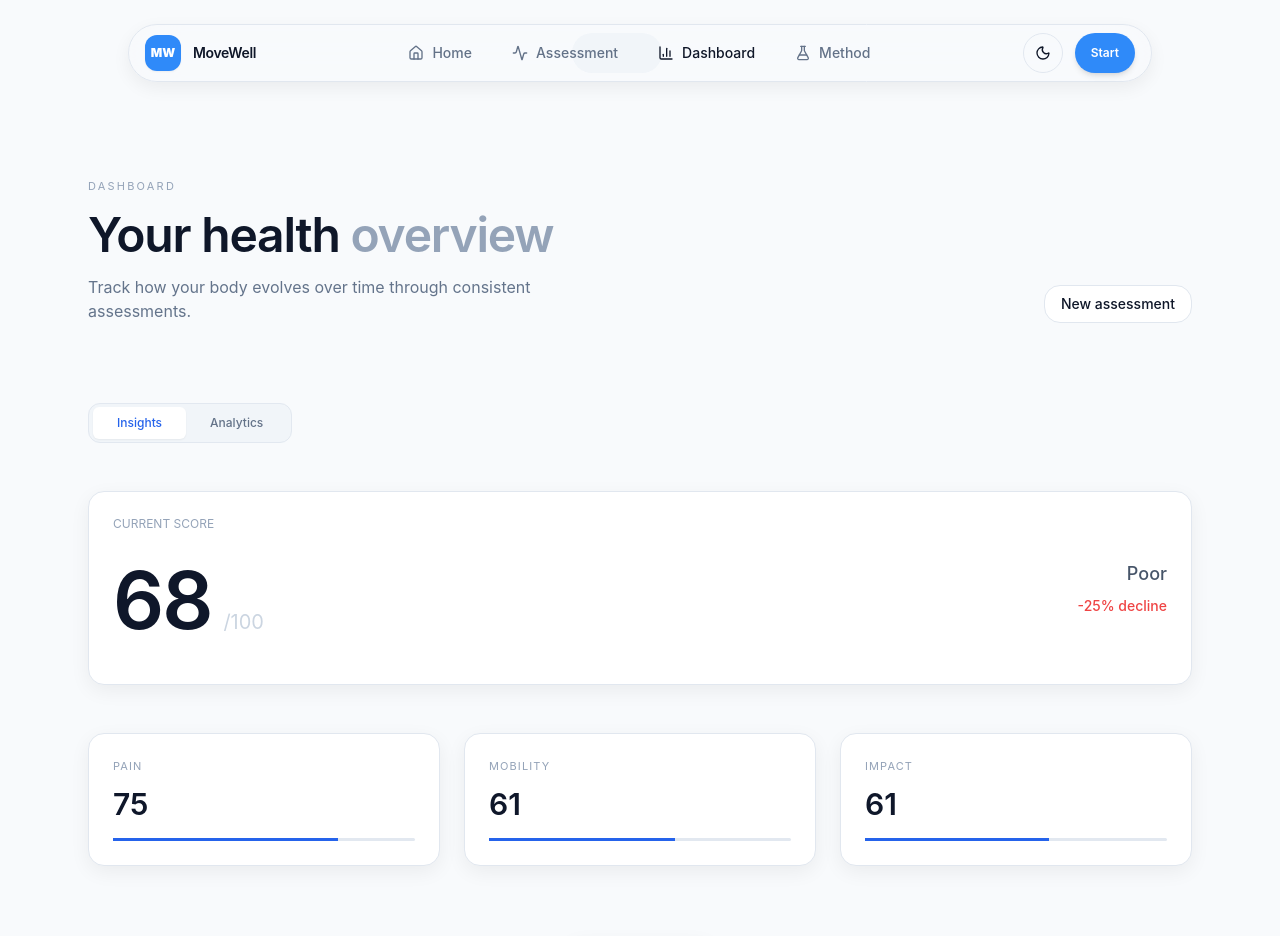
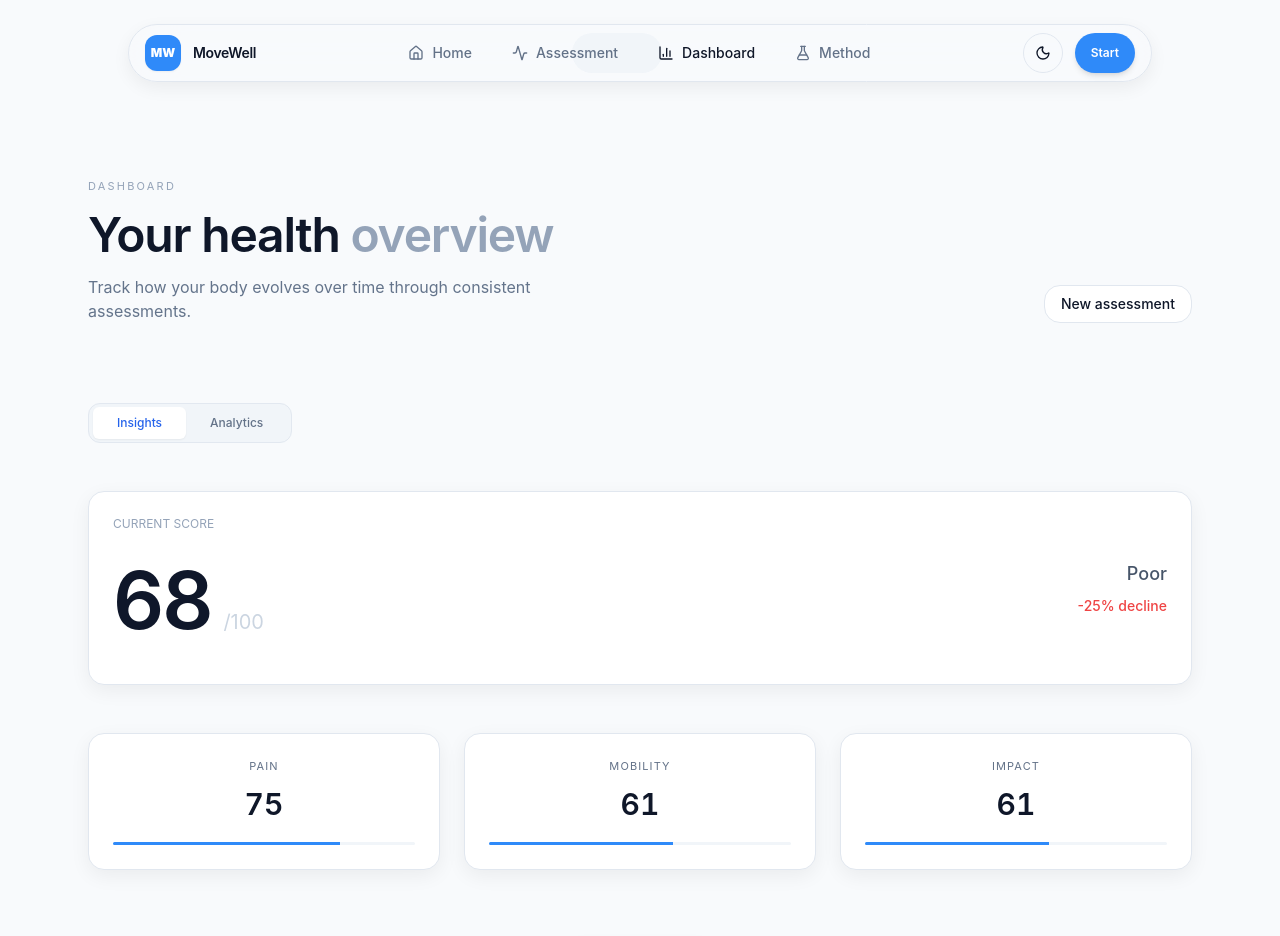
Before and after one commit to ary0912/movewell, a React (Vite) app: page /dashboard in a window 1280 px wide. Shown: the top 936 px of the page. Built offline with nearby package versions, Linux system fonts and the light colour scheme.

Commit message:
feat(data-ux): add InsightCard and KpiStrip; integrate into Results and Dashboard

```diff
--- a/src/components/ui/InsightCard.tsx
+++ b/src/components/ui/InsightCard.tsx
@@ -1,22 +1,25 @@
+import React from 'react'
 import { Card } from './Card'
 import { Button } from './Button'
 import { cn } from '@/lib/utils'
 
-interface InsightCardProps {
-  title: string
-  body: string
+interface InsightCardProps extends React.HTMLAttributes<HTMLDivElement> {
+  title?: string
+  description?: string
+  body?: string
   actionLabel?: string
   onAction?: () => void
-  className?: string
 }
 
-export default function InsightCard({ title, body, actionLabel = 'Take action', onAction, className }: InsightCardProps) {
+export default function InsightCard({ title, description, body, actionLabel = 'Take action', onAction, className, ...rest }: InsightCardProps) {
+  const content = description ?? body ?? ''
+
   return (
-    <Card className={cn('p-6 md:p-8', className)}>
+    <Card className={cn('p-6 md:p-8', className)} {...rest}>
       <div className="flex flex-col md:flex-row md:items-center md:justify-between gap-4">
         <div>
-          <h3 className="text-lg font-semibold text-foreground">{title}</h3>
-          <p className="text-sm text-muted-foreground mt-2 max-w-prose">{body}</p>
+          {title && <h3 className="text-lg font-semibold text-foreground">{title}</h3>}
+          <p className="text-sm text-muted-foreground mt-2 max-w-prose">{content}</p>
         </div>
 
         {onAction && (
--- a/src/components/ui/KpiStrip.tsx
+++ b/src/components/ui/KpiStrip.tsx
@@ -1,28 +1,24 @@
+import React from 'react'
+import { Card } from './Card'
 import { cn } from '@/lib/utils'
 
-interface Kpi {
-  id: string
-  label: string
-  value: string | number
-  delta?: string
+type Kpi = { label: string; value: number }
+
+interface KpiStripProps extends React.HTMLAttributes<HTMLDivElement> {
+  items: Kpi[]
 }
 
-interface KpiStripProps {
-  items: Kpi[]
-  className?: string
-}
-
-export default function KpiStrip({ items, className }: KpiStripProps) {
+export default function KpiStrip({ items, className, ...rest }: KpiStripProps) {
   return (
-    <div className={cn('flex gap-4 items-stretch', className)}>
-      {items.map((k) => (
-        <div key={k.id} className="flex-1 bg-card border border-border rounded-md p-3">
-          <div className="text-xs text-muted-foreground">{k.label}</div>
-          <div className="mt-1 flex items-baseline gap-2">
-            <div className="text-xl font-semibold text-foreground tabular-nums">{k.value}</div>
-            {k.delta && <div className="text-sm text-muted-foreground">{k.delta}</div>}
+    <div className={cn('grid md:grid-cols-3 gap-6', className)} {...rest}>
+      {items.map((m) => (
+        <Card key={m.label} className="p-6 text-center hover:-translate-y-1 transition-all duration-300">
+          <p className="text-[11px] uppercase tracking-widest text-muted-foreground mb-3">{m.label}</p>
+          <p className="text-3xl font-semibold text-foreground tabular-nums">{m.value}</p>
+          <div className="mt-5 h-[3px] bg-muted rounded-full overflow-hidden">
+            <div className="h-full bg-primary transition-all duration-700" style={{ width: `${m.value}%` }} />
           </div>
-        </div>
+        </Card>
       ))}
     </div>
   )
--- a/src/features/assessment/ResultsPage.tsx
+++ b/src/features/assessment/ResultsPage.tsx
@@ -1,4 +1,4 @@
-'use client';
+ 'use client';
 
 import { useEffect, useState } from "react"
 import { useNavigate } from "react-router-dom"
@@ -6,6 +6,8 @@ import { useAssessment } from "@context/AssessmentContext"
 import { fetchHealthData } from "@services/assessmentService"
 import { Card } from "@components/ui/Card"
 import { Button } from "@components/ui/Button"
+import InsightCard from '@components/ui/InsightCard'
+import KpiStrip from '@components/ui/KpiStrip'
 import { getScoreInterpretation, calculateImprovement } from "@utils/scoring"
 import { cn } from "@/lib/utils"
 import type { HealthData } from "@/types"
@@ -123,47 +125,21 @@ function ResultsPage() {
         {/* =========================
             MAIN INSIGHT
         ========================= */}
-        <Card className="p-8 text-center">
-          <p className="text-lg font-medium text-foreground leading-relaxed">
-            {mainInsight()}
-          </p>
-        </Card>
+        <div>
+          <InsightCard description={mainInsight()} />
+        </div>
 
 
         {/* =========================
             METRICS
         ========================= */}
-        <div className="grid md:grid-cols-3 gap-6">
-
-          {[
-            { label: "Pain", value: result.painScore },
-            { label: "Mobility", value: result.mobilityScore },
-            { label: "Impact", value: result.impactScore }
-          ].map((item) => (
-            <Card
-              key={item.label}
-              className="p-6 text-center hover:-translate-y-1 transition-all duration-300"
-            >
-
-              <p className="text-[11px] uppercase tracking-widest text-muted-foreground mb-3">
-                {item.label}
-              </p>
-
-              <p className="text-3xl font-semibold text-foreground tabular-nums">
-                {item.value}
-              </p>
-
-              <div className="mt-5 h-[3px] bg-muted rounded-full overflow-hidden">
-                <div
-                  className="h-full bg-primary transition-all duration-700"
-                  style={{ width: `${item.value}%` }}
-                />
-              </div>
-
-            </Card>
-          ))}
-
-        </div>
+        <KpiStrip
+          items={[
+            { label: 'Pain', value: result.painScore },
+            { label: 'Mobility', value: result.mobilityScore },
+            { label: 'Impact', value: result.impactScore }
+          ]}
+        />
 
 
         {/* =========================
--- a/src/features/dashboard/DashboardPage.tsx
+++ b/src/features/dashboard/DashboardPage.tsx
@@ -5,6 +5,7 @@ import { useNavigate } from "react-router-dom"
 import { fetchHealthData } from "@services/assessmentService"
 import { Card } from "@components/ui/Card"
 import { Button } from "@components/ui/Button"
+import KpiStrip from '@components/ui/KpiStrip'
 import { getScoreInterpretation, calculateImprovement } from "@utils/scoring"
 import { TIME_RANGES } from "@utils/constants"
 import {
@@ -154,34 +155,11 @@ function DashboardPage() {
 
 
             {/* METRICS */}
-            <div className="grid md:grid-cols-3 gap-6">
-
-              {[
-                { label: "Pain", value: current.painScore },
-                { label: "Mobility", value: current.mobilityScore },
-                { label: "Impact", value: current.impactScore }
-              ].map((metric) => (
-                <Card key={metric.label} className="p-6 hover:shadow-md transition-all">
-
-                  <p className="text-[11px] uppercase tracking-widest text-slate-400 mb-3">
-                    {metric.label}
-                  </p>
-
-                  <p className="text-3xl font-semibold text-slate-900">
-                    {Math.round(metric.value)}
-                  </p>
-
-                  <div className="mt-4 h-[3px] bg-slate-200 rounded-full">
-                    <div
-                      className="h-full bg-blue-600 transition-all duration-700"
-                      style={{ width: `${metric.value}%` }}
-                    />
-                  </div>
-
-                </Card>
-              ))}
-
-            </div>
+            <KpiStrip items={[
+              { label: 'Pain', value: Math.round(current.painScore) },
+              { label: 'Mobility', value: Math.round(current.mobilityScore) },
+              { label: 'Impact', value: Math.round(current.impactScore) }
+            ]} />
 
 
             {/* CTA */}
```
